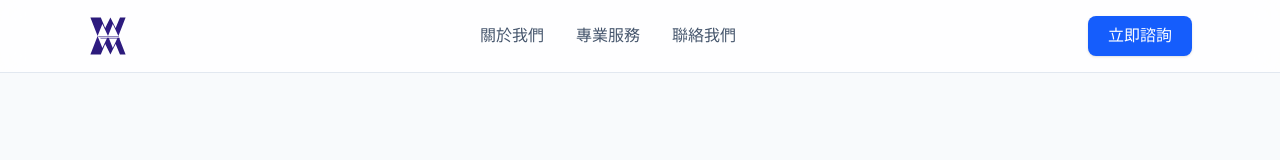
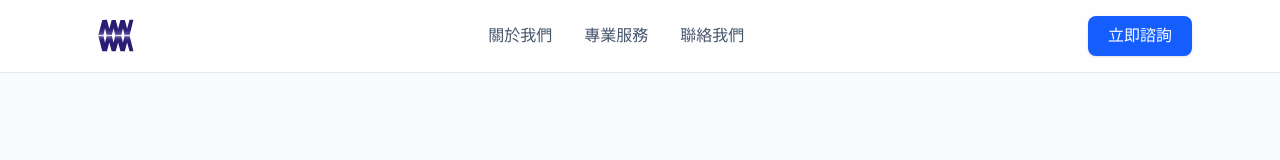
Before and after one commit to MikeHo21/mwwm-website, a Next.js app: page / in a window 1280 px wide. Shown: the top 160 px of the page. Built offline with nearby package versions, Linux system fonts and the light colour scheme.

Commit message:
fix: use standard img tag to render original vector svg logo

```diff
--- a/app/page.tsx
+++ b/app/page.tsx
@@ -8,47 +8,12 @@ export default function Home() {
       <header className="sticky top-0 z-50 bg-white/80 backdrop-blur-md border-b border-slate-200">
         <div className="max-w-6xl mx-auto px-6 py-4 flex justify-between items-center">
           <Link href="/" className="flex items-center">
-            {/* 精確對應真實 Logo 的上下對稱立體漸層 SVG */}
-            <svg
-              xmlns="http://www.w3.org/2000/svg"
-              viewBox="0 0 500 500"
+            {/* 直接使用原生 img 標籤調用你放在 public 內的 SVG 原圖，100% 不失真不變形 */}
+            <img
+              src="/images/mwwm-logo.svg"
+              alt="MWWM Logo"
               className="h-10 w-auto object-contain"
-            >
-              <defs>
-                {/* 上半部深色 */}
-                <linearGradient id="topGrad" x1="0%" y1="0%" x2="0%" y2="100%">
-                  <stop offset="0%" stopColor="#2b1a7a" />
-                  <stop offset="100%" stopColor="#311c87" />
-                </linearGradient>
-                {/* 下半部深色 */}
-                <linearGradient id="bottomGrad" x1="0%" y1="0%" x2="0%" y2="100%">
-                  <stop offset="0%" stopColor="#311c87" />
-                  <stop offset="100%" stopColor="#2b1a7a" />
-                </linearGradient>
-                {/* 中間金屬反光帶 */}
-                <linearGradient id="shineGrad" x1="0%" y1="0%" x2="0%" y2="100%">
-                  <stop offset="0%" stopColor="#311c87" />
-                  <stop offset="50%" stopColor="#ffffff" stopOpacity="0.8" />
-                  <stop offset="100%" stopColor="#311c87" />
-                </linearGradient>
-              </defs>
-
-              {/* 上半部主體 */}
-              <path
-                d="M30 20 L120 250 L180 100 L250 250 L310 100 L380 250 L470 20 L400 20 L345 150 L280 20 L215 150 L160 20 Z"
-                fill="url(#topGrad)"
-              />
-              {/* 下半部主體 (鏡像) */}
-              <path
-                d="M30 480 L120 250 L180 400 L250 250 L310 400 L380 250 L470 480 L400 480 L345 350 L280 480 L215 350 L160 480 Z"
-                fill="url(#bottomGrad)"
-              />
-              {/* 中間交錯的水平金屬光澤反光層 */}
-              <polygon
-                points="120,250 180,250 250,250 310,250 380,250 400,280 345,280 280,280 215,280 160,280"
-                fill="url(#shineGrad)"
-              />
-            </svg>
+            />
           </Link>
 
           <nav className="hidden md:flex space-x-8 font-medium text-slate-600">
```
